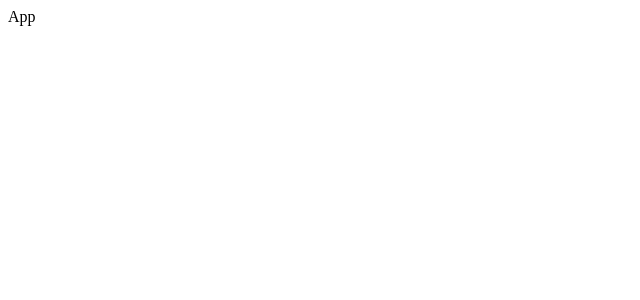
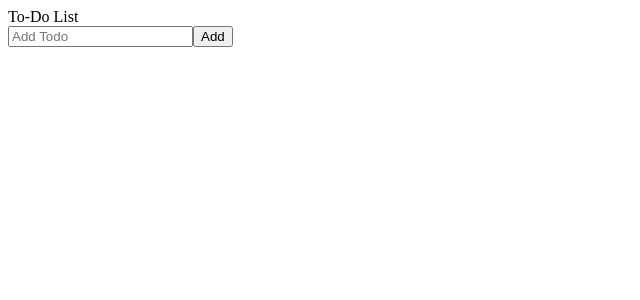
Before and after one commit to MdSadiqMd/Productivity-Proton, a React (Create React App) app in the folder productivity-proton/: page / in a window 1280 px wide. Shown: the top 300 px of the page, without its empty margins (0-640 px from the left). Built offline with nearby package versions, Linux system fonts and the light colour scheme.

Commit message:
refactor added todo

```diff
--- a/productivity-proton/src/App.jsx
+++ b/productivity-proton/src/App.jsx
@@ -1,8 +1,9 @@
 import React from 'react'
+import Todo from './Components/Todo'
 
 const App = () => {
   return (
-    <div>App</div>
+    <Todo />
   )
 }
 
--- /dev/null
+++ b/productivity-proton/src/Components/Todo.jsx
@@ -0,0 +1,19 @@
+import React from 'react'
+import './Todo.css'
+
+const Todo = () => {
+  return (
+    <div className="todo">
+        <div className="todo-header">To-Do List</div>
+        <div className="add-todo">
+            <input type="text" placeholder='Add Todo' />
+            <button>Add</button>
+        </div>
+        <div className="todo-list">
+
+        </div>
+    </div>
+  )
+}
+
+export default Todo
```
Also changed, not shown: productivity-proton/src/Components/Todo.css (added).
